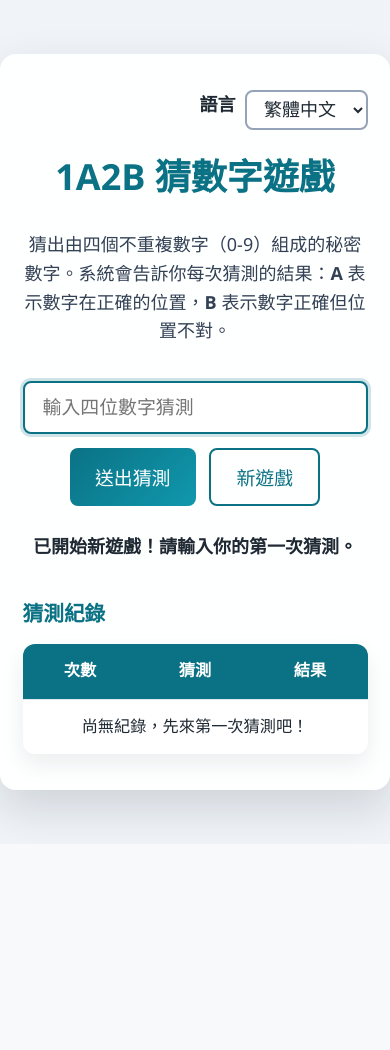
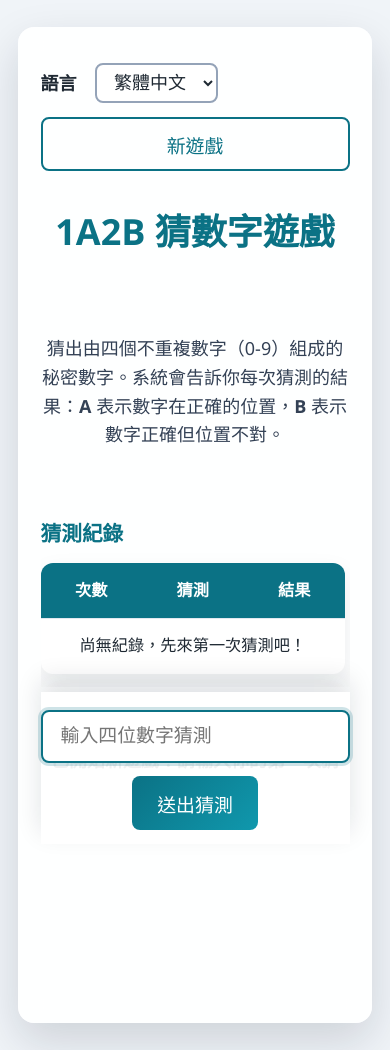
Before and after one commit to livhg/test-1008, a FastAPI app: page / in a window 390 px wide. Before the commit the page ends 833 px from the top, so only its background shows below. Run offline with FastAPI, Linux system fonts and the light colour scheme.

Commit message:
Improve mobile layout for guess history visibility

```diff
--- a/templates/index.html
+++ b/templates/index.html
@@ -20,6 +20,7 @@
         display: flex;
         align-items: center;
         justify-content: center;
+        padding: 2rem 1.5rem;
       }
 
       .game-container {
@@ -29,12 +30,33 @@
         border-radius: 16px;
         padding: 2.5rem 2rem;
         box-shadow: 0 18px 45px rgba(15, 23, 42, 0.15);
+        display: flex;
+        flex-direction: column;
+        gap: 1.75rem;
+        position: relative;
+      }
+
+      .top-bar {
+        display: flex;
+        justify-content: space-between;
+        align-items: center;
+        flex-wrap: wrap;
+        gap: 0.75rem;
+      }
+
+      .top-bar #new-game {
+        display: inline-flex;
+        align-items: center;
+        justify-content: center;
+        padding: 0.65rem 1.1rem;
+        white-space: nowrap;
       }
 
       .language-toggle {
         display: flex;
         justify-content: flex-end;
-        margin-bottom: 1rem;
+        align-items: center;
+        gap: 0.5rem;
       }
 
       .language-toggle label {
@@ -69,6 +91,7 @@
         gap: 0.75rem;
         flex-wrap: wrap;
         justify-content: center;
+        background-color: #ffffffee;
       }
 
       input[type="text"] {
@@ -130,11 +153,20 @@
       }
 
       .history {
-        margin-top: 2rem;
+        display: flex;
+        flex-direction: column;
+        gap: 0.75rem;
+      }
+
+      .history-header {
+        display: flex;
+        justify-content: space-between;
+        align-items: center;
+        gap: 1rem;
       }
 
       .history h2 {
-        margin-bottom: 0.75rem;
+        margin: 0;
         font-size: 1.15rem;
         color: #0b7285;
       }
@@ -166,9 +198,58 @@
         border-bottom: none;
       }
 
-      @media (max-width: 480px) {
+      @media (max-width: 720px) {
+        body {
+          align-items: stretch;
+          justify-content: flex-start;
+          padding: 1.5rem 1rem;
+        }
+
         .game-container {
           padding: 2rem 1.25rem;
+          min-height: calc(100vh - 3rem);
+        }
+
+        .top-bar {
+          align-items: stretch;
+        }
+
+        .top-bar #new-game {
+          flex: 1 1 100%;
+          text-align: center;
+        }
+
+        form {
+          order: 5;
+          position: sticky;
+          bottom: 0;
+          padding: 1rem 0 0.75rem;
+          margin: 0;
+          z-index: 1;
+          box-shadow: 0 -12px 24px rgba(15, 23, 42, 0.12);
+        }
+
+        #feedback {
+          order: 4;
+        }
+
+        .history {
+          order: 3;
+          max-height: 40vh;
+          overflow-y: auto;
+          -webkit-overflow-scrolling: touch;
+          padding-right: 0.25rem;
+          padding-bottom: 0.75rem;
+          scroll-padding-bottom: 4.5rem;
+        }
+
+        .history::-webkit-scrollbar {
+          width: 6px;
+        }
+
+        .history::-webkit-scrollbar-thumb {
+          background: rgba(148, 163, 184, 0.6);
+          border-radius: 999px;
         }
 
         th,
@@ -180,12 +261,17 @@
   </head>
   <body>
     <main class="game-container">
+      <div class="top-bar">
         <div class="language-toggle">
           <label for="language-select" data-i18n="languageLabel">語言</label>
           <select id="language-select" aria-label="語言切換">
             <option value="zh" selected data-i18n-option="zh">繁體中文</option>
             <option value="en" data-i18n-option="en">English</option>
           </select>
+        </div>
+        <button type="button" class="secondary" id="new-game" data-i18n="newGame">
+          新遊戲
+        </button>
       </div>
       <h1 data-i18n="title">1A2B 猜數字遊戲</h1>
       <p class="description" data-i18n="description">
@@ -203,13 +289,12 @@
           required
         />
         <button type="submit" data-i18n="submit">送出猜測</button>
-        <button type="button" class="secondary" id="new-game" data-i18n="newGame">
-          新遊戲
-        </button>
       </form>
       <div id="feedback" class="feedback" role="status" aria-live="polite"></div>
       <section class="history" aria-live="polite">
+        <div class="history-header">
           <h2 data-i18n="historyTitle">猜測紀錄</h2>
+        </div>
         <table aria-describedby="history-table">
           <thead>
             <tr>
```
Lines whose indentation alone changed are shown as unchanged.
